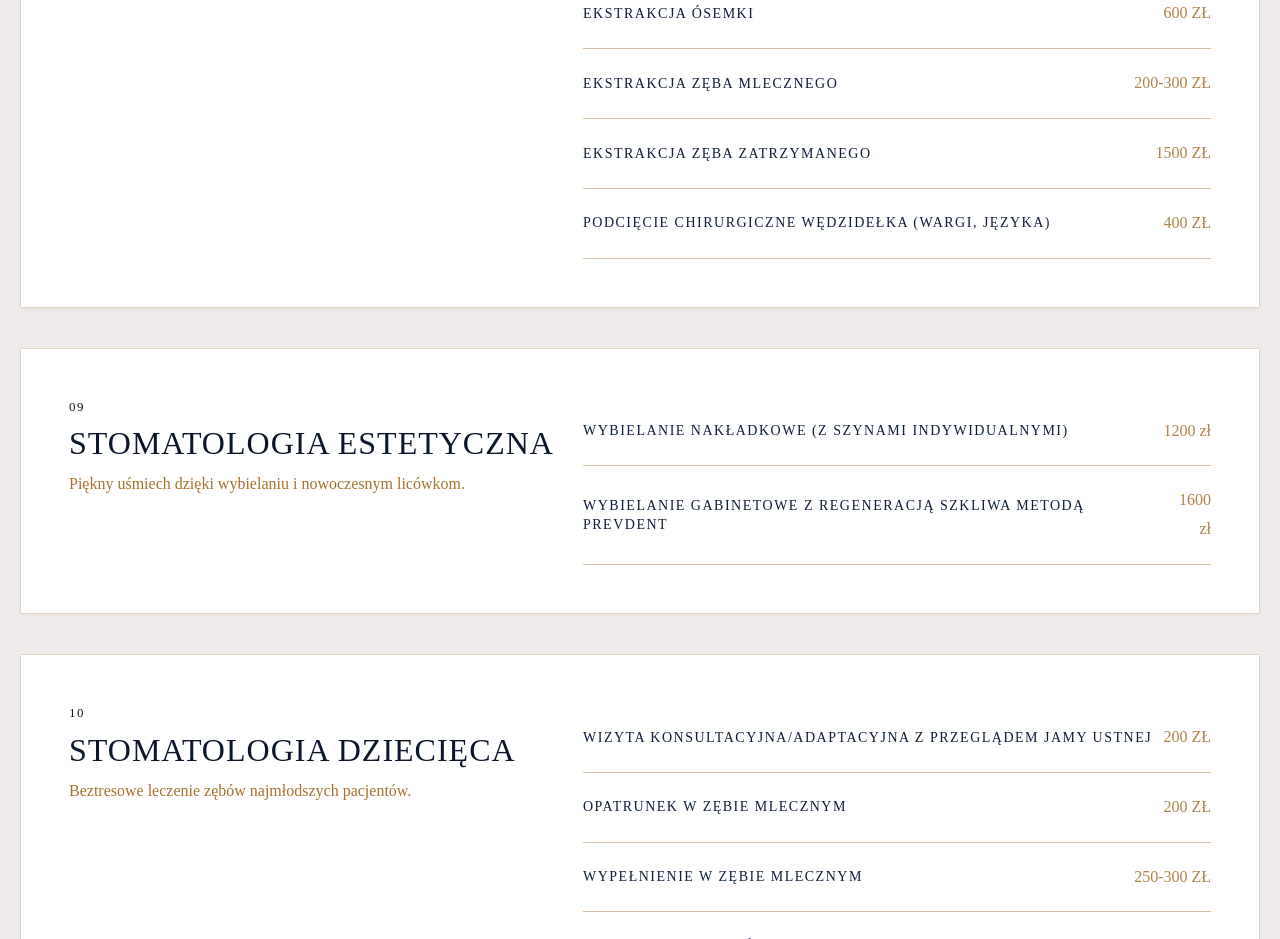
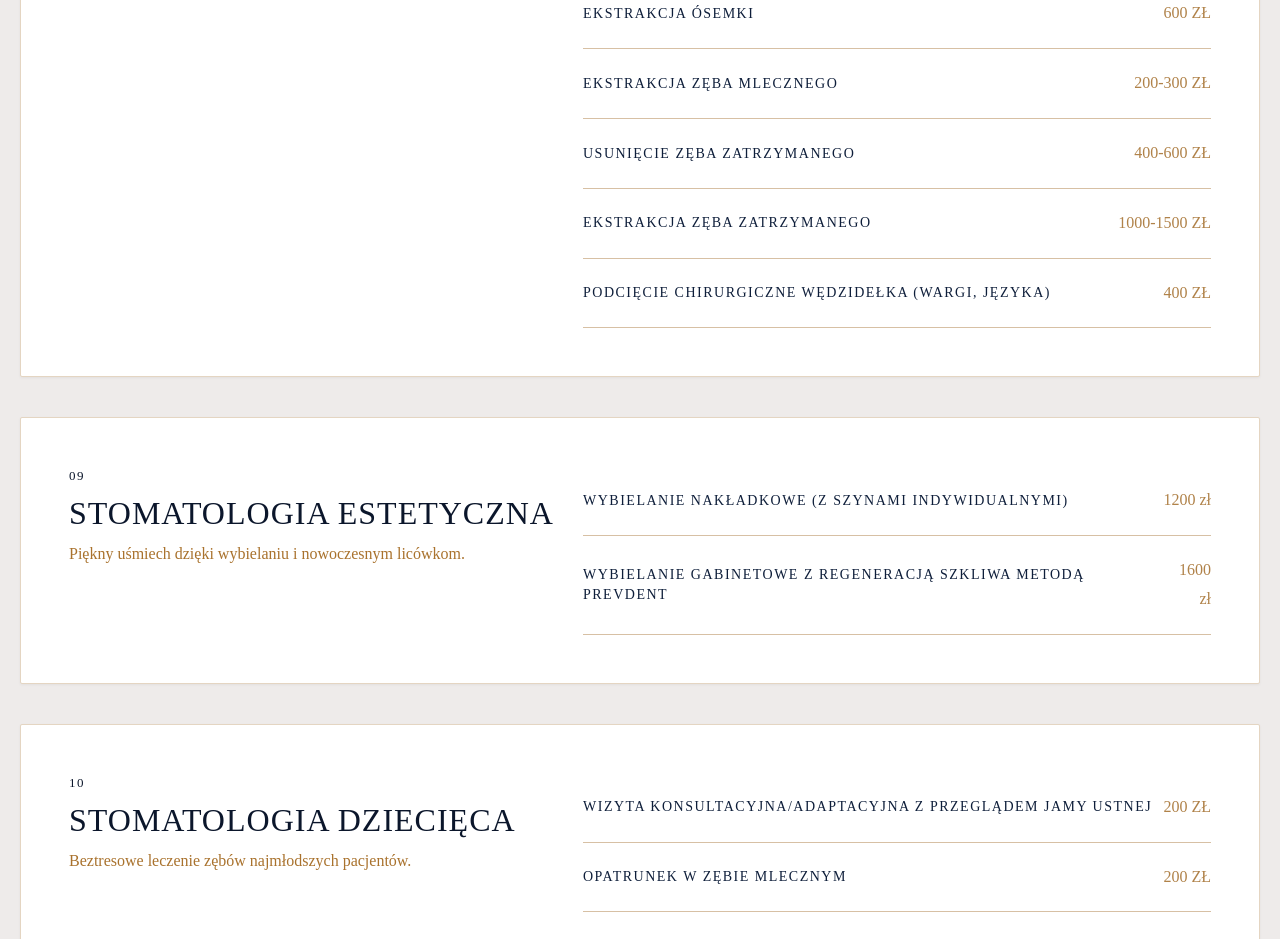
Before and after one commit to AriaAman/StronaMarysiaV2, a Nuxt app: page /cennik in a window 1280 px wide. Shown: the part 5000-5939 px from the top of the page. Built offline with nearby package versions, Linux system fonts and the light colour scheme; a web font is replaced by a local one.

Commit message:
fix price

```diff
--- a/components/Cennik/CennikBloc.vue
+++ b/components/Cennik/CennikBloc.vue
@@ -116,7 +116,8 @@ const categories = [
       { name: 'EKSTRAKCJA ZĘBA WIELOKORZENIOWEGO', price: '400 ZŁ' },
       { name: 'EKSTRAKCJA ÓSEMKI', price: '600 ZŁ' },
       { name: 'EKSTRAKCJA ZĘBA MLECZNEGO', price: '200-300 ZŁ' },
-      { name: 'EKSTRAKCJA ZĘBA ZATRZYMANEGO', price: '1500 ZŁ' },
+      { name: 'USUNIĘCIE ZĘBA ZATRZYMANEGO', price: '400-600 ZŁ' },
+      { name: 'EKSTRAKCJA ZĘBA ZATRZYMANEGO', price: '1000-1500 ZŁ' },
       { name: 'PODCIĘCIE CHIRURGICZNE WĘDZIDEŁKA (WARGI, JĘZYKA)', price: '400 ZŁ' }
     ]
   },
```
